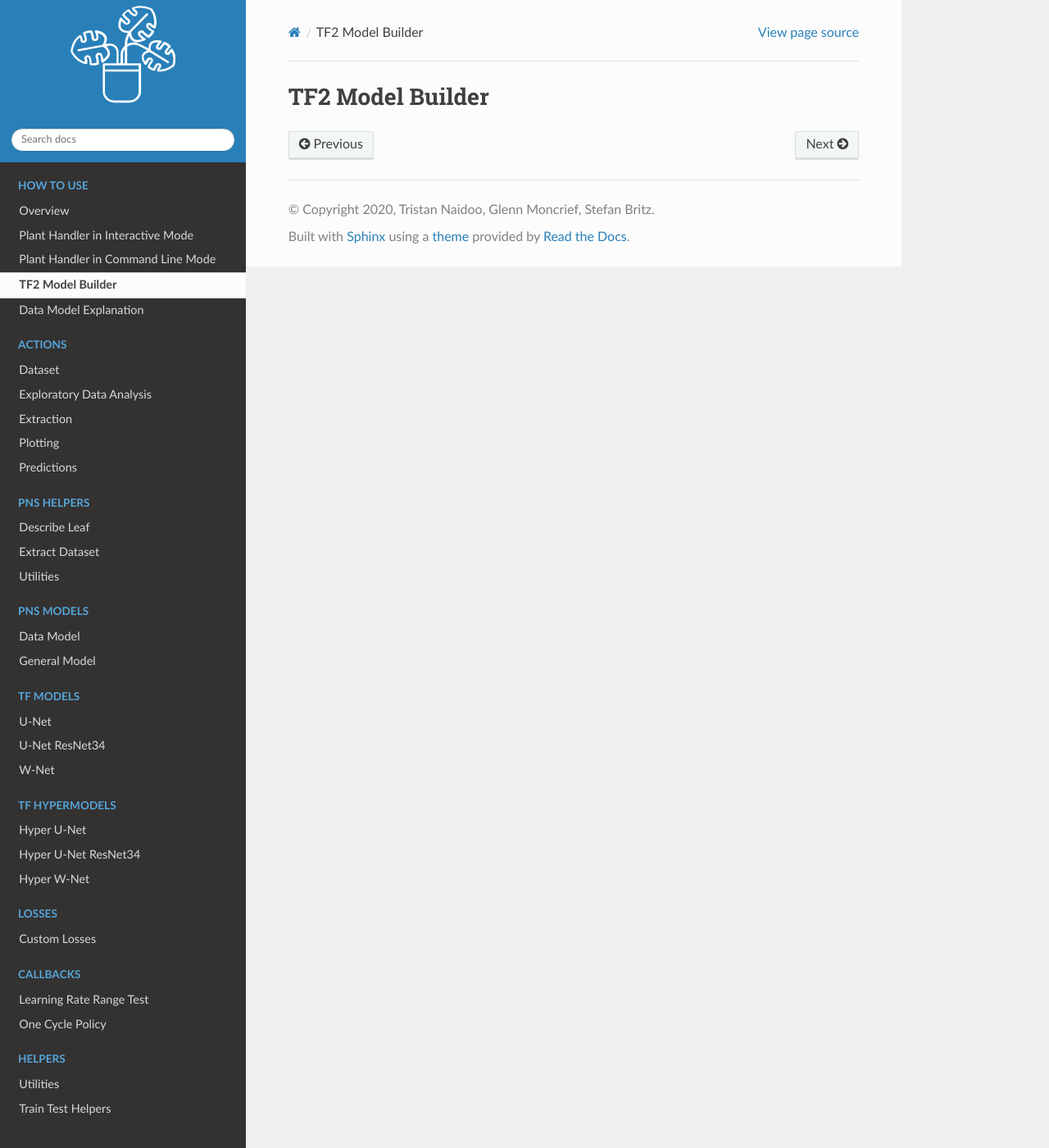
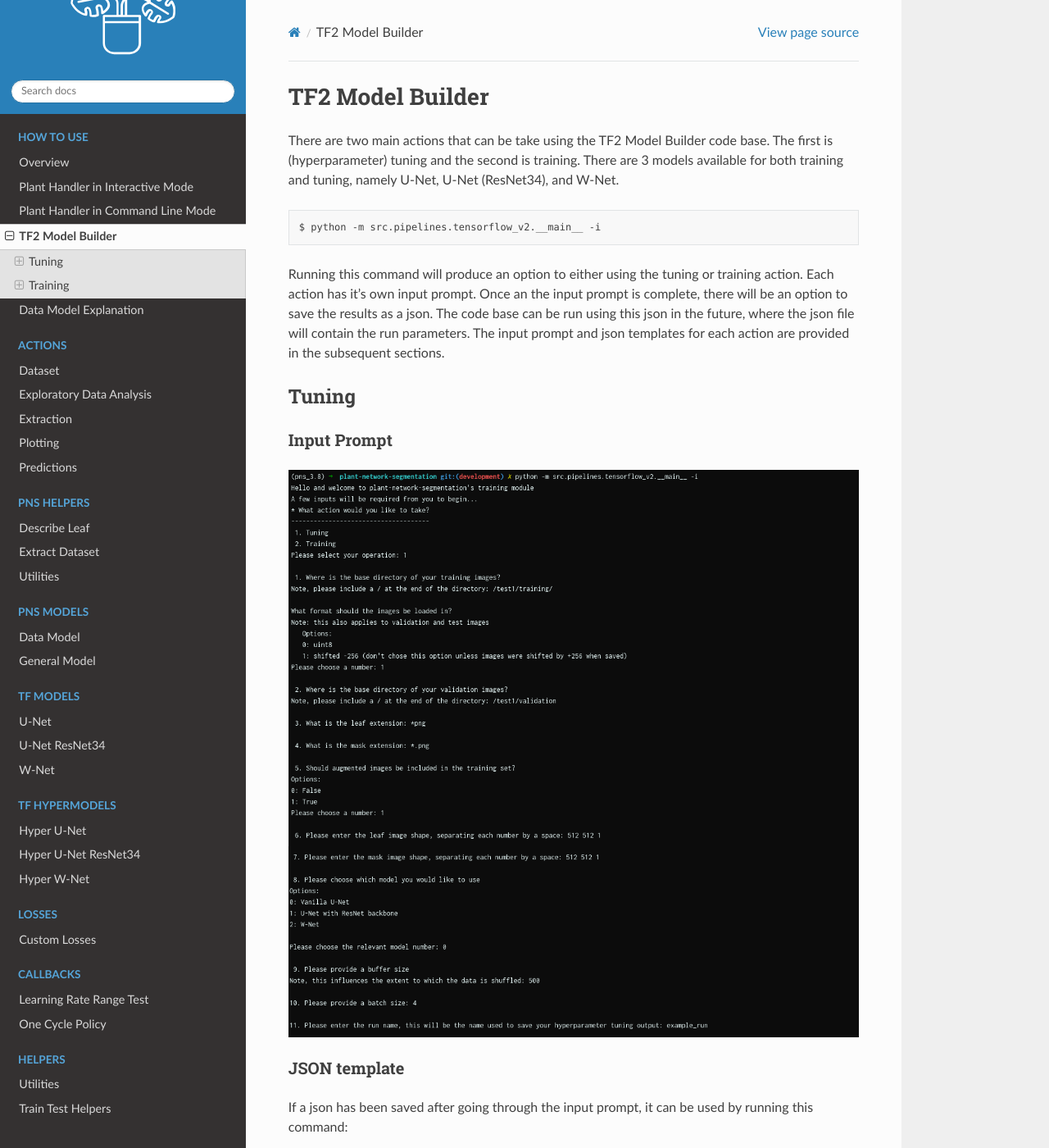
Before and after one commit to tristan-myles/plant-network-segmentation, a Sphinx documentation site: the page built from docs/pages/how_to_use_tf2.rst, in a window 1280 px wide and 1400 px high. Shown: the whole window at 82% size. Built offline with Sphinx 7.4.7 and the Read the Docs theme 2.0.0, drawn with Linux system fonts in a browser that asks for light colours; some of the changed text lies outside the part shown.

Commit message:
Adds TF2 model builder how to use write up

```diff
--- a/docs/pages/how_to_use_overview.rst
+++ b/docs/pages/how_to_use_overview.rst
@@ -23,4 +23,8 @@ The tensorflow model component can be called by running
 src/pipelines/tensorflow_v2/__main__ as a module. This can either be run in
 interactive mode or by supplying a json file with the necessary instructions.
 There is no command line mode in this case as there are many input
-parameters. This is expanded on in this how to page: :ref:`how_to_tf2`.
+parameters. This is expanded on in this how to page: :ref:`how_to_tf2`. The
+following actions are possible with the TF2 model builder package:
+
+#. Tuning
+#. Training
--- a/docs/pages/how_to_use_tf2.rst
+++ b/docs/pages/how_to_use_tf2.rst
@@ -2,3 +2,121 @@
 
 TF2 Model Builder
 =================
+There are two main actions that can be take using the TF2 Model Builder code
+base. The first is (hyperparameter) tuning and the second is training.
+There are 3 models available for both training and tuning, namely U-Net, U-Net
+(ResNet34), and W-Net.
+
+.. prompt:: bash $
+
+   python -m src.pipelines.tensorflow_v2.__main__ -i
+
+Running this command will produce an option to either using the tuning or
+training action.  Each action has it's own input prompt. Once an the input
+prompt is complete, there will be an option to save the results as a json.
+The code base can be run using this json in the future, where the json file
+will contain the run parameters. The input prompt and json templates for
+each action are provided in the subsequent sections.
+
+
+Tuning
+------
+Input Prompt
+^^^^^^^^^^^^
+.. image:: ../resources/images/tuning_prompt.png
+   :width: 100%
+
+JSON template
+^^^^^^^^^^^^^
+If a json has been saved after going through the input prompt, it can be
+used by running this command:
+
+.. prompt:: bash $
+
+   python -m src.__main__ -j <input_prompt.json>
+
+.. code-block:: json
+
+
+   {
+     "which": "tuning",
+     "train_base_dir": "/test1/training/",
+     "transform_uint8": false,
+     "shift_256": true,
+     "val_base_dir": "/test1/validation",
+     "leaf_ext": "*png",
+     "mask_ext": "*.png",
+     "incl_aug": true,
+     "leaf_shape": [
+       512,
+       512,
+       1
+     ],
+     "mask_shape": [
+       512,
+       512,
+       1
+     ],
+     "model_choice": 0,
+     "buffer_size": 500,
+     "batch_size": 4,
+     "run_name": "example_run"
+   }
+
+Training
+--------
+Input Prompt
+^^^^^^^^^^^^
+.. image:: ../resources/images/training_prompt.png
+   :width: 100%
+
+JSON template
+^^^^^^^^^^^^^
+.. code-block:: json
+
+   {
+     "which": "training",
+     "train_base_dir": "/test1/train/",
+     "transform_uint8": false,
+     "shift_256": true,
+     "val_base_dir": "/test1/val/",
+     "leaf_ext": "*.png",
+     "mask_ext": "*.png",
+     "incl_aug": true,
+     "leaf_shape": [
+       512,
+       512,
+       1
+     ],
+     "mask_shape": [
+       512,
+       512,
+       1
+     ],
+     "model_choice": 0,
+     "buffer_size": 500,
+     "batch_size": 4,
+     "loss_choice": 2,
+     "opt_choice": 0,
+     "lr": 0.001,
+     "epochs": 100,
+     "callback_choices": [
+       3,
+       4,
+       5
+     ],
+     "metric_choices": [
+       4,
+       5,
+       6,
+       7,
+       8
+     ],
+     "test_dir": "/test1/test/",
+     "filters": 2,
+     "loss_weight": null,
+     "initializer": "glorot_uniform",
+     "activation": "selu",
+     "threshold": 0.7,
+     "run_name": "example_run"
+   }
```
Also changed, not shown: docs/resources/images/training_prompt.png (added), docs/resources/images/tuning_prompt.png (added).
